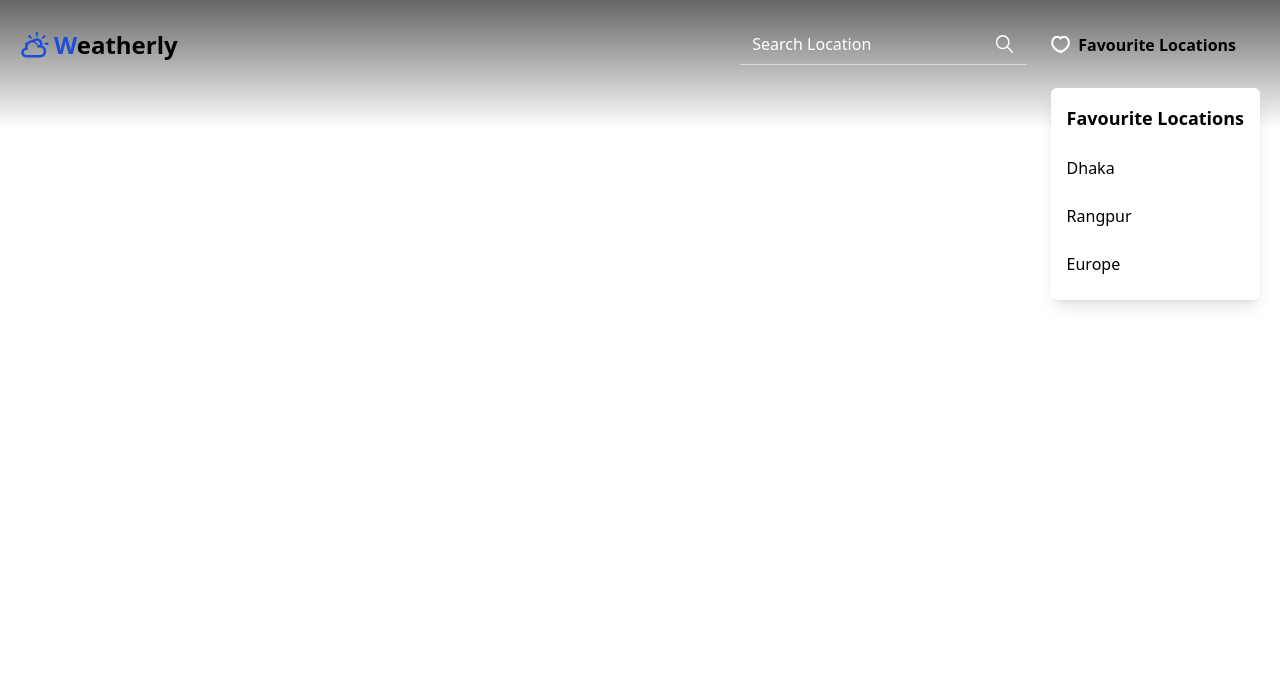
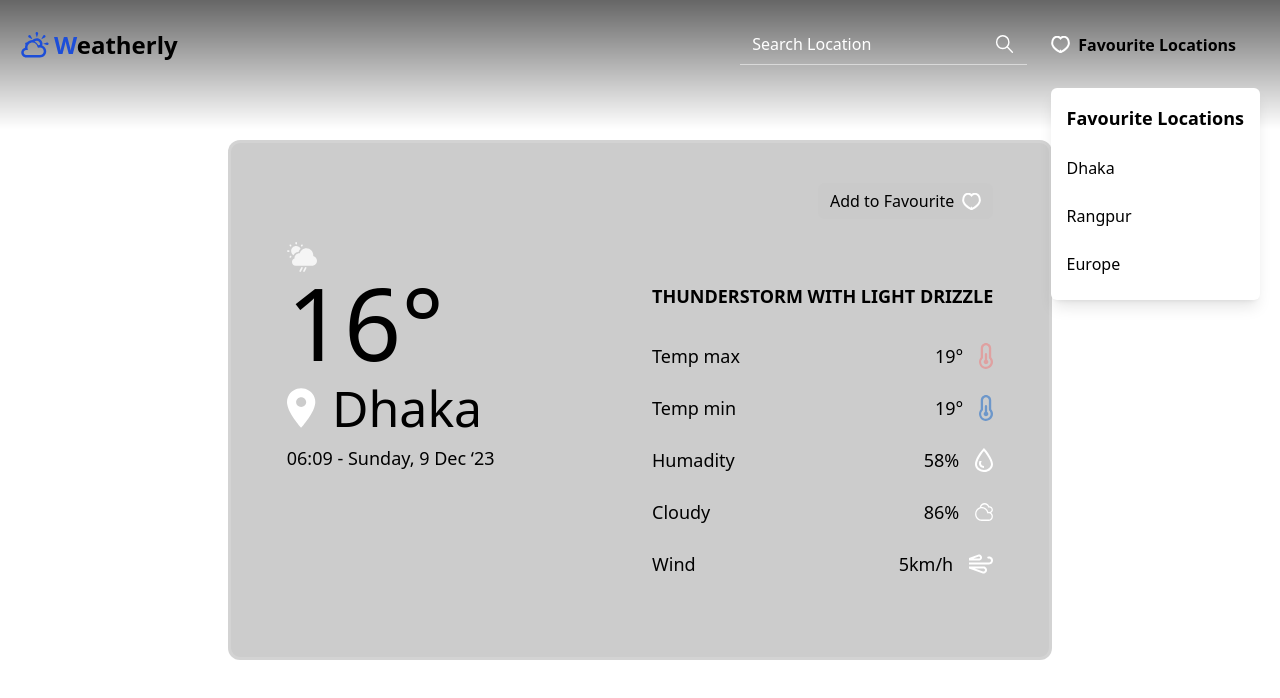
Before and after one commit to Sawon-52/Weatherly, a React (Vite) app: page / in a window 1280 px wide. Shown: the top 698 px of the page. Built offline with nearby package versions, Linux system fonts and the light colour scheme.

Commit message:
created main section where weather can be visible

```diff
--- a/src/App.jsx
+++ b/src/App.jsx
@@ -1,11 +1,17 @@
 import "./App.css";
 import Header from "./Components/Header/Header";
+import WeatherBoard from "./Components/weather/WeatherBoard";
 
 function App() {
   return (
-    <>
+    <div className="grid place-items-center h-screen">
       <Header />
-    </>
+      <main>
+        <section>
+          <WeatherBoard />
+        </section>
+      </main>
+    </div>
   );
 }
 
--- a/src/Components/Header/FavouriteListModal.jsx
+++ b/src/Components/Header/FavouriteListModal.jsx
@@ -1,4 +1,3 @@
-import React from "react";
 
 const FavouriteListModal = () => {
   return (
--- /dev/null
+++ b/src/Components/weather/AddToFavourite.jsx
@@ -0,0 +1,13 @@
+import heart from "../../assets/heart.svg";
+const AddToFavourite = () => {
+  return (
+    <div className="flex items-center justify-end space-x-6">
+      <button className="text-sm md:text-base inline-flex items-center space-x-2 px-3 py-1.5 rounded-md bg-[#C5C5C54D]">
+        <span>Add to Favourite</span>
+        <img src={heart} alt="" />
+      </button>
+    </div>
+  );
+};
+
+export default AddToFavourite;
--- /dev/null
+++ b/src/Components/weather/WeatherBoard.jsx
@@ -0,0 +1,23 @@
+import AddToFavourite from "./AddToFavourite";
+import WeatherCondition from "./WeatherCondition";
+import WeatherHeadline from "./WeatherHeadline";
+
+const WeatherBoard = () => {
+  return (
+    <div className="container">
+      <div className="grid bg-black/20 rounded-xl backdrop-blur-md border-2 lg:border-[3px] border-white/[14%] px-4 lg:px-14 py-6 lg:py-10 min-h-[520px] max-w-[1058px] mx-auto">
+        <div className="grid md:grid-cols-2 gap-10 md:gap-6">
+          <div className="md:col-span-2">
+            <AddToFavourite />
+          </div>
+
+          <WeatherHeadline />
+
+          <WeatherCondition />
+        </div>
+      </div>
+    </div>
+  );
+};
+
+export default WeatherBoard;
--- /dev/null
+++ b/src/Components/weather/WeatherCondition.jsx
@@ -0,0 +1,51 @@
+import tempMaxIcon from "../../assets/icons/temp-max.svg";
+import tempMinIcon from "../../assets/icons/temp-min.svg";
+import humidity from "../../assets/icons/humidity.svg";
+import cloud from "../../assets/icons/cloud.svg";
+import wind from "../../assets/icons/wind.svg";
+const WeatherCondition = () => {
+  return (
+    <div>
+      <p className="text-sm lg:text-lg font-bold uppercase mb-8">thunderstorm with light drizzle</p>
+      <ul className="space-y-6 lg:space-y-6">
+        <li className="text-sm lg:text-lg flex items-center justify-between space-x-4">
+          <span>Temp max</span>
+          <div className="inline-flex space-x-4">
+            <p>19°</p>
+            <img src={tempMaxIcon} alt="temp-max" />
+          </div>
+        </li>
+        <li className="text-sm lg:text-lg flex items-center justify-between space-x-4">
+          <span>Temp min</span>
+          <div className="inline-flex space-x-4">
+            <p>19°</p>
+            <img src={tempMinIcon} alt="temp-min" />
+          </div>
+        </li>
+        <li className="text-sm lg:text-lg flex items-center justify-between space-x-4">
+          <span>Humadity</span>
+          <div className="inline-flex space-x-4">
+            <p>58%</p>
+            <img src={humidity} alt="humidity" />
+          </div>
+        </li>
+        <li className="text-sm lg:text-lg flex items-center justify-between space-x-4">
+          <span>Cloudy</span>
+          <div className="inline-flex space-x-4">
+            <p>86%</p>
+            <img src={cloud} alt="cloudy" />
+          </div>
+        </li>
+        <li className="text-sm lg:text-lg flex items-center justify-between space-x-4">
+          <span>Wind</span>
+          <div className="inline-flex space-x-4">
+            <p>5km/h</p>
+            <img src={wind} alt="wind" />
+          </div>
+        </li>
+      </ul>
+    </div>
+  );
+};
+
+export default WeatherCondition;
--- /dev/null
+++ b/src/Components/weather/WeatherHeadline.jsx
@@ -0,0 +1,21 @@
+import cloudIcon from "../../assets/cloud.svg";
+import PinIcon from "../../assets/pin.svg";
+const WeatherHeadline = () => {
+  return (
+    <div>
+      <div className="max-md:flex items-center justify-between md:-mt-10">
+        <img src={cloudIcon} alt="cloud" />
+        <div className="max-md:flex items-center max-md:space-x-4">
+          <h1 className="text-[60px] lg:text-[80px] xl:text-[100px] leading-none md:mb-4">16°</h1>
+          <div className="flex items-center space-x-4 md:mb-4">
+            <img src={PinIcon} />
+            <h2 className="text-2xl lg:text-[50px]">Dhaka</h2>
+          </div>
+        </div>
+      </div>
+      <p className="text-sm lg:text-lg">06:09 - Sunday, 9 Dec ‘23</p>
+    </div>
+  );
+};
+
+export default WeatherHeadline;
```
